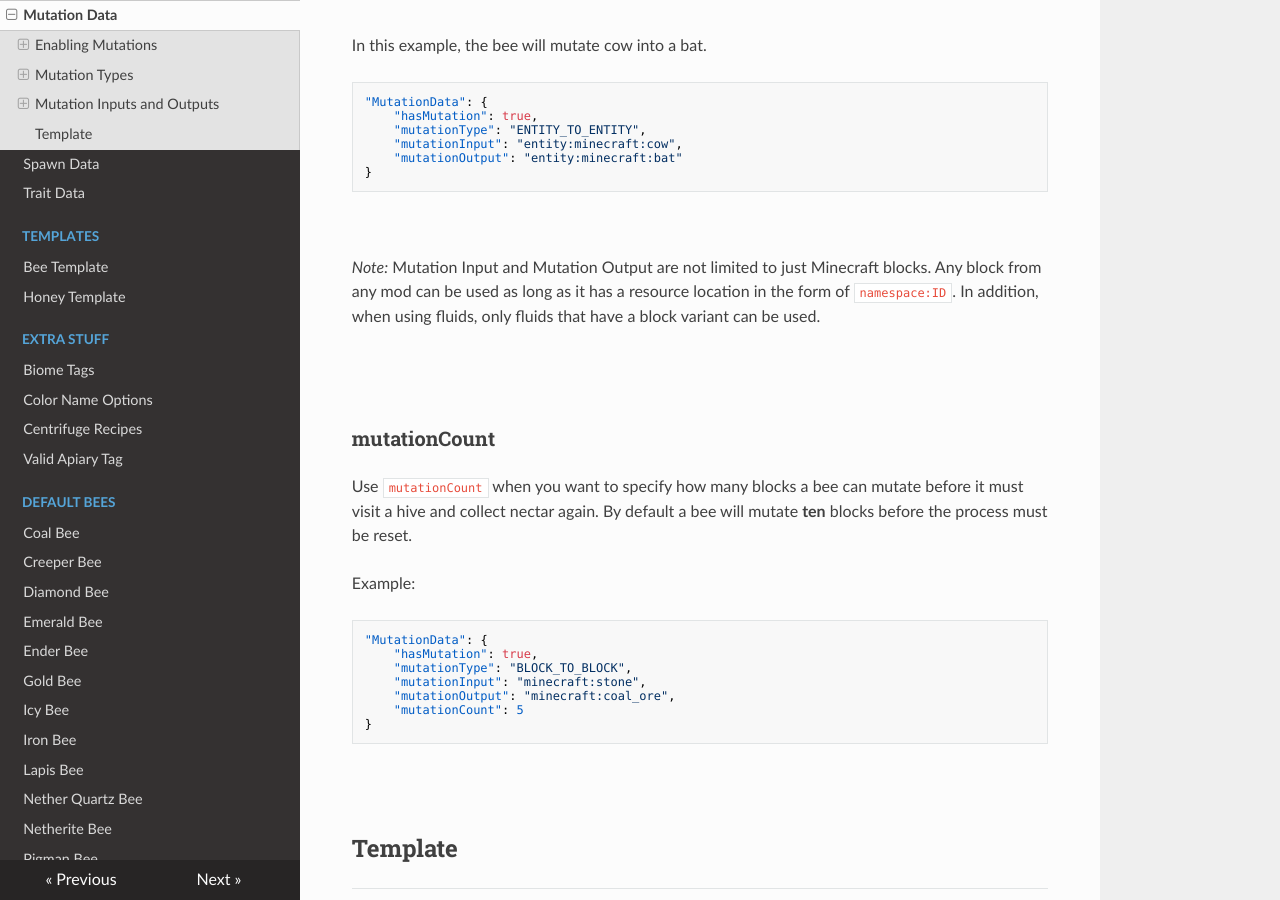
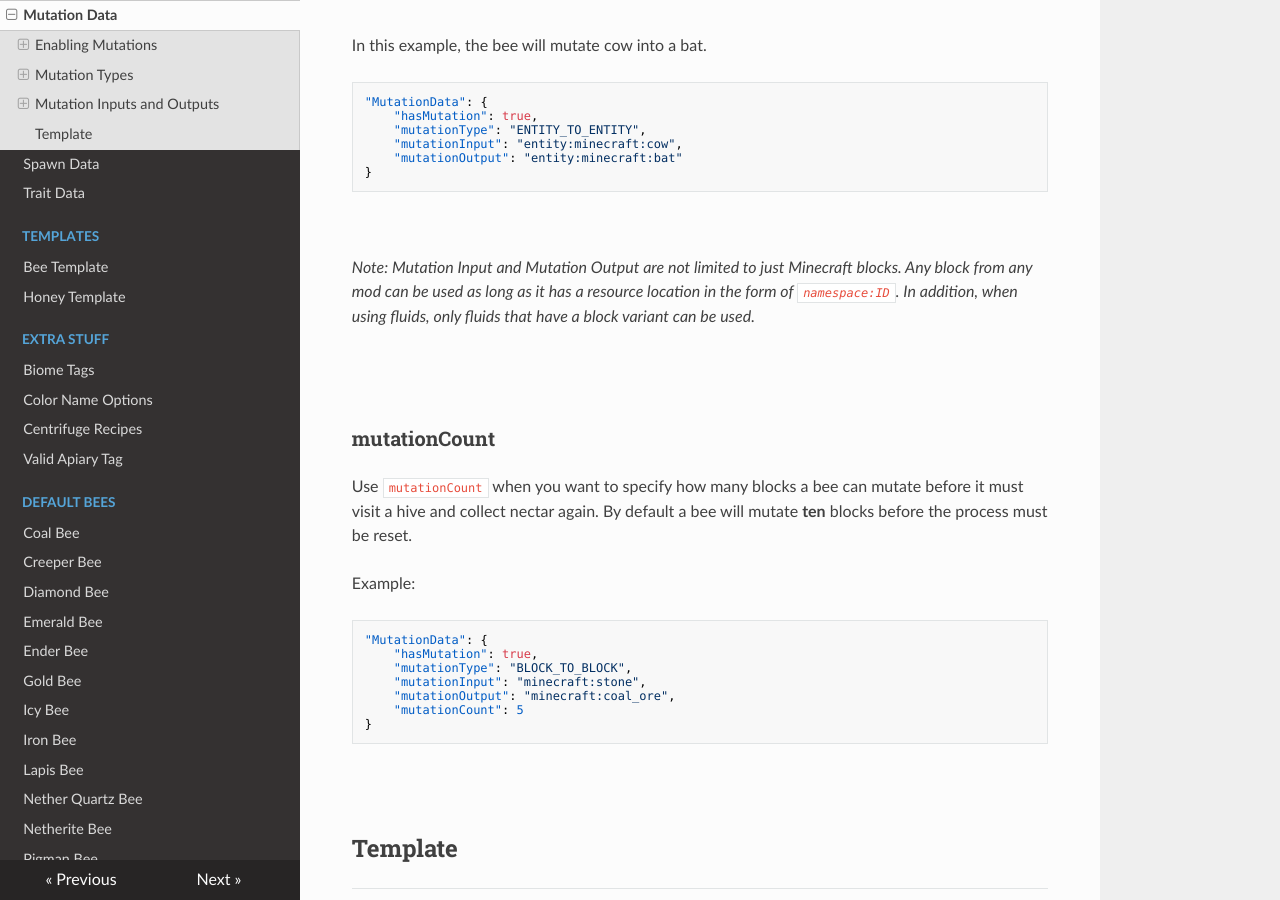
Before and after one commit to Team-Resourceful/ResourcefulBeesDocs, an MkDocs documentation site: the page built from docs/bee_data/mutation_data.md, in a window 1280 px wide and 900 px high, scrolled down 2585 px. Built offline with MkDocs 1.6.1, drawn with Linux system fonts in a browser that asks for light colours; nearby versions of some CDN libraries; part of the change alters nothing that is shown.

````diff
--- a/docs/bee_data/mutation_data.md
+++ b/docs/bee_data/mutation_data.md
@@ -111,7 +111,7 @@ In this example, the bee will mutate cow into a bat.
 ```
 <br>
 
-*Note:* Mutation Input and Mutation Output are not limited to just Minecraft blocks. Any block from any mod can be used as long as it has a resource location in the form of `namespace:ID`. In addition, when using fluids, only fluids that have a block variant can be used.
+_Note: Mutation Input and Mutation Output are not limited to just Minecraft blocks. Any block from any mod can be used as long as it has a resource location in the form of `namespace:ID`. In addition, when using fluids, only fluids that have a block variant can be used._
 
 <br>
 <br>
@@ -150,6 +150,6 @@ Here is a blank template showing all configurable fields in the Mutation Data ob
 }
 ```
 <!--stackedit_data:
-eyJoaXN0b3J5IjpbNzEwMTM5NjEwLDcxMjE4NDU0Miw3MzA5OT
-gxMTZdfQ==
+eyJoaXN0b3J5IjpbMTk4ODcyMTg2Miw3MTAxMzk2MTAsNzEyMT
+g0NTQyLDczMDk5ODExNl19
 -->
````
